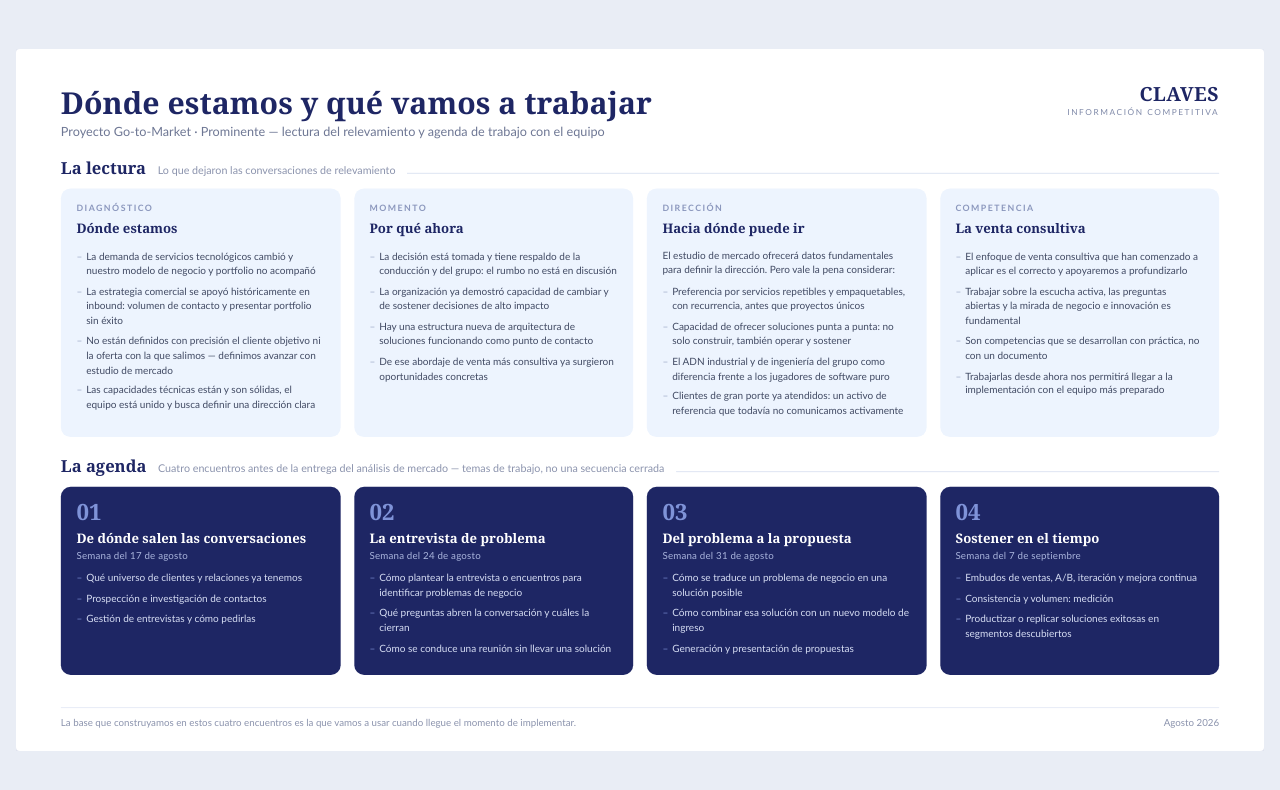
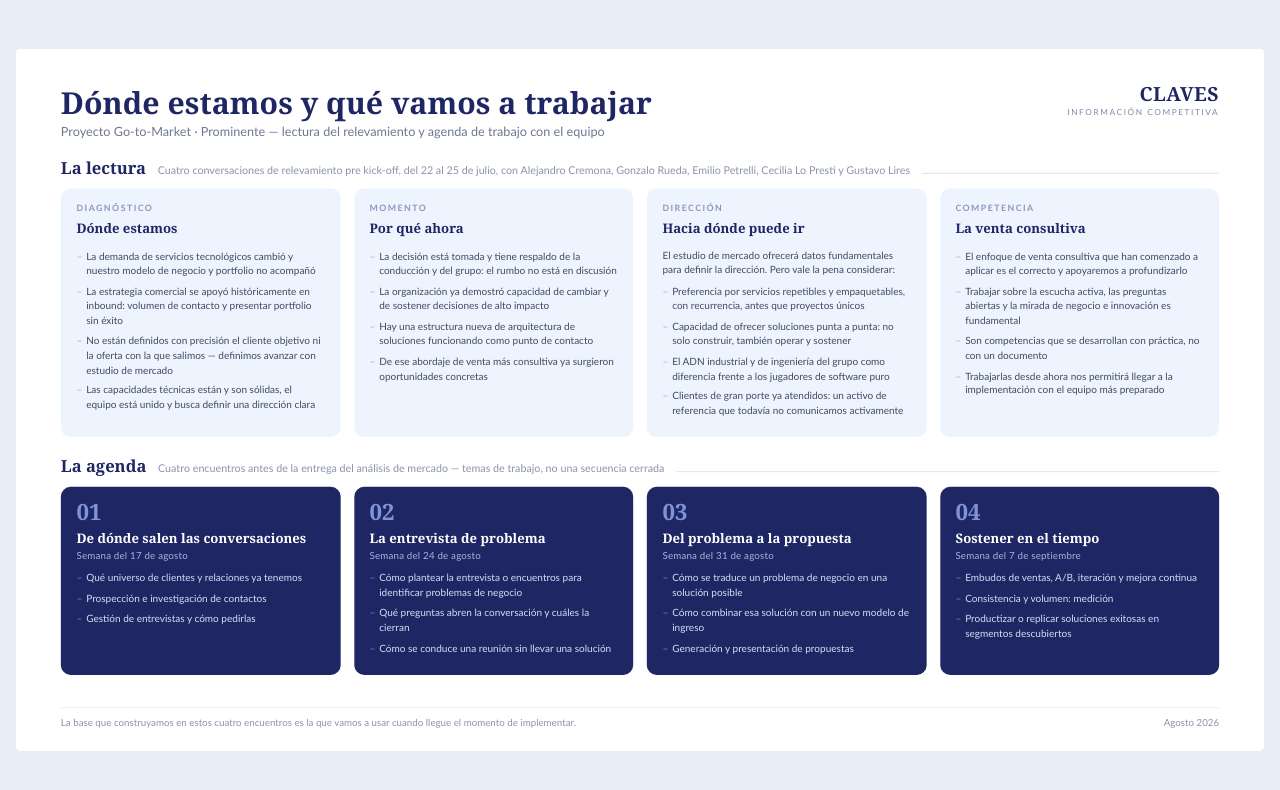
Before and after one commit to franciscosantolo/scalabl-curso, a plain HTML site: page prominente.html in a window 1280 px wide. Drawn offline with Linux system fonts and the light colour scheme.

Commit message:
Prominente: la lectura asociada a las 4 conversaciones del 22 al 25 de julio

```diff
--- a/prominente.html
+++ b/prominente.html
@@ -100,7 +100,7 @@
 <div class="sub">Proyecto Go-to-Market · Prominente — lectura del relevamiento y agenda de trabajo con el equipo</div>
 
 <div class="banda"><div class="t">La lectura</div>
-  <div class="d">Lo que dejaron las conversaciones de relevamiento</div><div class="l"></div></div>
+  <div class="d">Cuatro conversaciones de relevamiento pre kick-off, del 22 al 25 de julio, con Alejandro Cremona, Gonzalo Rueda, Emilio Petrelli, Cecilia Lo Presti y Gustavo Lires</div><div class="l"></div></div>
 
 <div class="fila a">
   <div class="c hecho">
```
